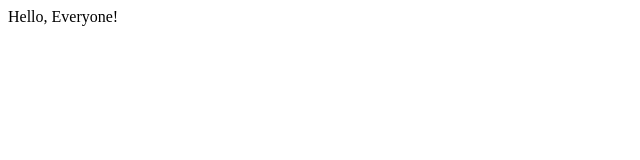
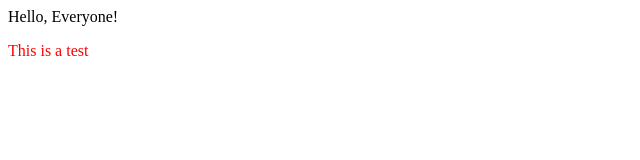
Before and after one commit to calvinbrown085/calvinbrown085.github.io, a plain HTML site: page index.html in a window 1280 px wide. Shown: the full height of the page, 0-640 px from the left. Drawn offline with Linux system fonts and the light colour scheme; files that its build step writes are made by us from their sources.

Commit message:
Organize file structure

```diff
--- a/index.html
+++ b/index.html
@@ -1,7 +1,11 @@
 <!DOCTYPE html>
 <html>
-    <head><title>TypeScript Test!</title></head>
+    <head>
+        <title>TypeScript Test!</title>
+        <link rel="stylesheet" href="stylesheet.css">
+    </head>
     <body>
         <script src="greeter.js"></script>
+    <p>This is a test</p>
     </body>
 </html>
--- /dev/null
+++ b/stylesheet.css
@@ -0,0 +1,4 @@
+p {
+    color: red;
+    text-align: left;
+  }
```
Also changed, not shown: js/greeter.js (renamed from greeter.js), typescript/greeter.ts (renamed from greeter.ts).
